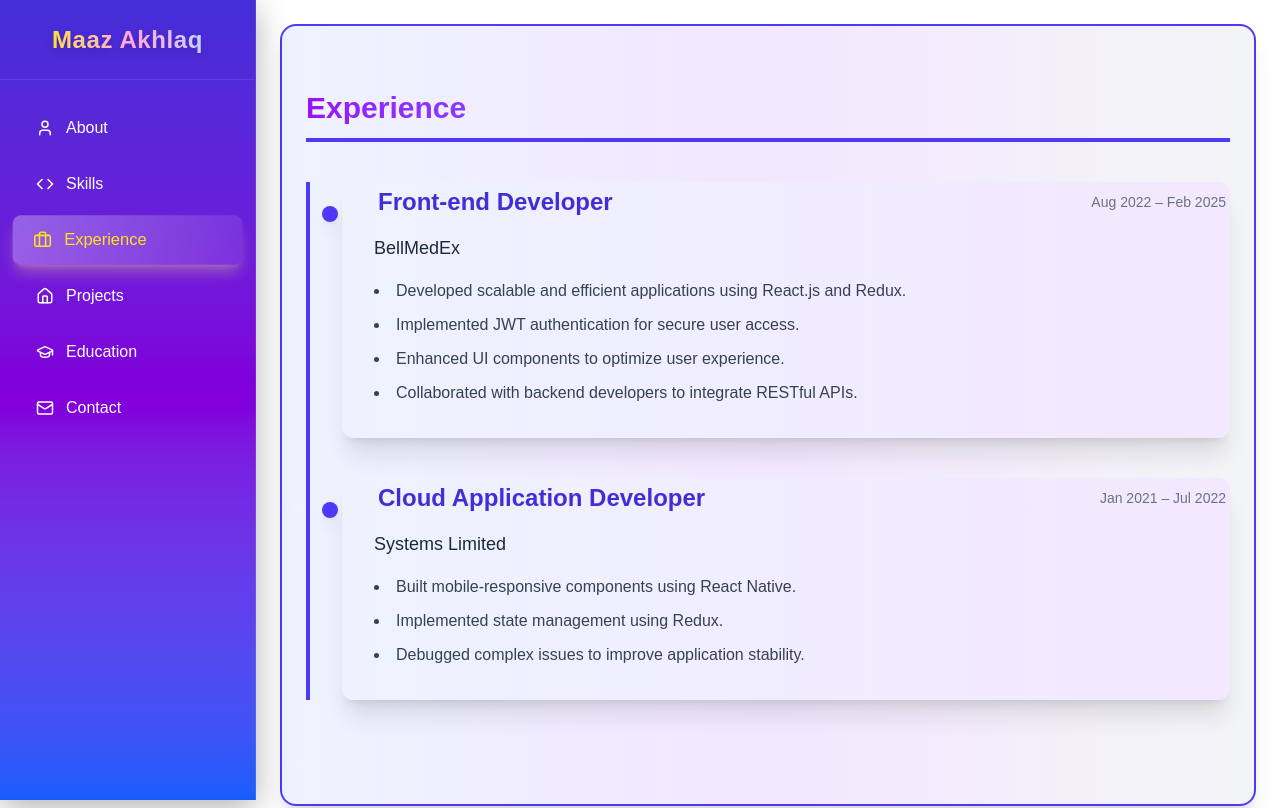
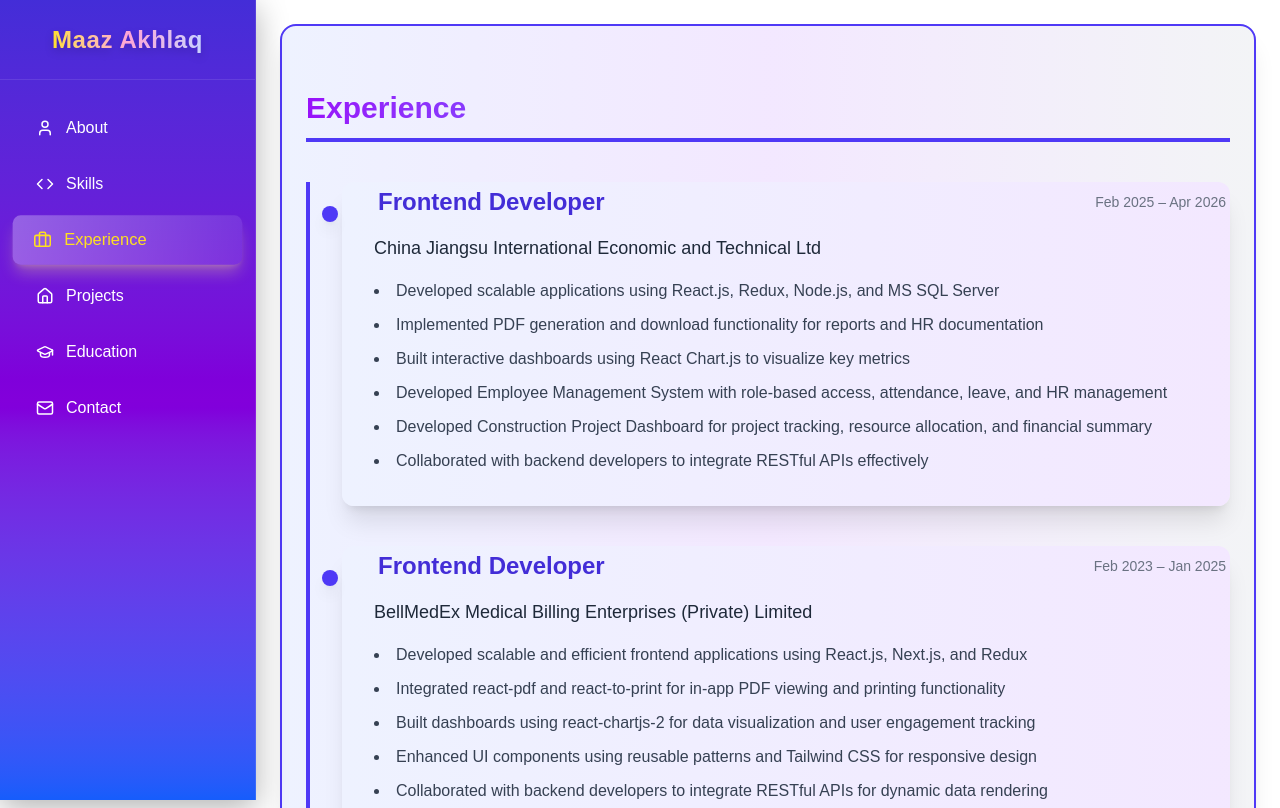
Before and after one commit to maazakhlaq/my-portfolio, a Next.js app: page /Experience in a window 1280 px wide. Shown: the top 808 px of the page. Built offline with nearby package versions, Linux system fonts and the light colour scheme.

Commit message:
new changes

```diff
--- a/app/Experience/page.tsx
+++ b/app/Experience/page.tsx
@@ -1,28 +1,45 @@
 export default function Index() {
 const jobs = [
   {
-      title: "Front-end Developer",
-      company: "BellMedEx",
-      period: "Aug 2022 – Feb 2025",
+    title: "Frontend Developer",
+    company: "China Jiangsu International Economic and Technical Ltd",
+    period: "Feb 2025 – Apr 2026",
+    location: "Riyadh, Saudi Arabia",
     details: [
-        "Developed scalable and efficient applications using React.js and Redux.",
-        "Implemented JWT authentication for secure user access.",
-        "Enhanced UI components to optimize user experience.",
-        "Collaborated with backend developers to integrate RESTful APIs.",
+      "Developed scalable applications using React.js, Redux, Node.js, and MS SQL Server",
+      "Implemented PDF generation and download functionality for reports and HR documentation",
+      "Built interactive dashboards using React Chart.js to visualize key metrics",
+      "Developed Employee Management System with role-based access, attendance, leave, and HR management",
+      "Developed Construction Project Dashboard for project tracking, resource allocation, and financial summary",
+      "Collaborated with backend developers to integrate RESTful APIs effectively",
     ],
   },
   {
-      title: "Cloud Application Developer",
+    title: "Frontend Developer",
+    company: "BellMedEx Medical Billing Enterprises (Private) Limited",
+    period: "Feb 2023 – Jan 2025",
+    location: "Islamabad, Pakistan",
+    details: [
+      "Developed scalable and efficient frontend applications using React.js, Next.js, and Redux",
+      "Integrated react-pdf and react-to-print for in-app PDF viewing and printing functionality",
+      "Built dashboards using react-chartjs-2 for data visualization and user engagement tracking",
+      "Enhanced UI components using reusable patterns and Tailwind CSS for responsive design",
+      "Collaborated with backend developers to integrate RESTful APIs for dynamic data rendering",
+    ],
+  },
+  {
+    title: "Frontend Developer",
     company: "Systems Limited",
-      period: "Jan 2021 – Jul 2022",
+    period: "Jan 2022 – Dec 2022",
+    location: "Islamabad, Pakistan",
     details: [
-        "Built mobile-responsive components using React Native.",
-        "Implemented state management using Redux.",
-        "Debugged complex issues to improve application stability.",
+      "Built interactive web applications using React.js and Next.js",
+      "Implemented state management with Redux for consistency across components",
+      "Developed reusable UI components and responsive layouts using Tailwind CSS",
+      "Collaborated with backend and QA teams to deliver production-ready features in Agile sprints",
     ],
   },
 ];
-
   return (
     <section
       id="skills"
--- a/app/Projects/page.tsx
+++ b/app/Projects/page.tsx
@@ -12,6 +12,16 @@ export default function Projects() {
   // Memoize the projects array so it doesn’t re-create on every render
 const projects = useMemo<Project[]>(
   () => [
+    {
+      id: "ems",
+      name: "Employee Management System",
+      desc: `Developed a web-based employee management system using React.js and Vite for high performance.
+Integrated Redux for global state management across attendance, leave, and HR features.
+Built responsive dashboards using React Chart.js to visualize employee performance and data insights.
+Implemented PDF generation and print functionality for HR reports using react-to-print and react-pdf.
+Developed role-based access control (Admin/HR/Employee) with dynamic search, filter, and pagination.
+Designed a responsive UI with Tailwind CSS for consistent user experience on all devices.`,
+    },
     {
       id: "medifusion",
       name: "Medifusion PMS/EHR",
@@ -238,7 +248,7 @@ Provided comprehensive documentation and user support materials.`,
           >
             {/* Timeline dot */}
             <span className="
-              absolute -left-6 top-8 w-5 h-5 rounded-full
+              absolute -left-6 top-3 w-3 h-3 rounded-full
               bg-gradient-to-tr from-pink-500 via-purple-600 to-indigo-600
               dark:from-pink-400 dark:via-purple-500 dark:to-indigo-500
               shadow-lg
```
Also changed, not shown: 1 other file (tests, documents, lock files or other folders). Lines whose indentation alone changed are shown as unchanged.
